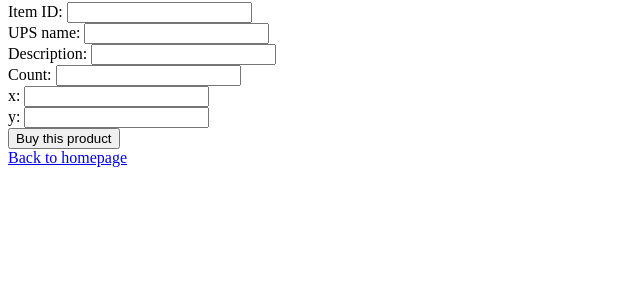
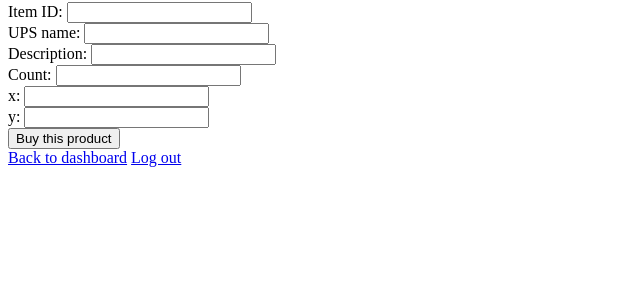
Before and after one commit to xuanyangece/mini-Amazon-server-app, a Django app: page /webserver/buyProduct/1 in a window 1280 px wide. Shown: the part 105-405 px from the top of the page, without its empty margins (0-640 px from the left). Run offline with Django 3.2, Linux system fonts and the light colour scheme; the visitor is signed in with stand-in values (Sample User, id 1); data comes from the database, SQL or seed files in the repository.

Commit message:
Configure return to dashboard from buy

```diff
--- a/webserver/xjamazon/webserver/forms.py
+++ b/webserver/xjamazon/webserver/forms.py
@@ -14,9 +14,7 @@ class BuyProductForm(forms.Form):
 
 
 class WarehouseForm(forms.Form):
-    whID = forms.CharField(label='Warehouse ID', max_length=20)
     x = forms.IntegerField(label='x')
-    y = forms.IntegerField(label='y')
 
 
 class LoginForm(forms.Form):
--- a/webserver/xjamazon/webserver/templates/webserver/buyProduct.html
+++ b/webserver/xjamazon/webserver/templates/webserver/buyProduct.html
@@ -22,7 +22,8 @@
             {% endfor %}
             <div class="button-wrapper submit"><input type="submit" value="Buy this product"></div>
         </form>
-        <a href="/webserver/homepage">Back to homepage</a>
+        <a href="{% url 'webserver:dashboard' user.id %}">Back to dashboard</a>
+        <a href="{% url 'webserver:logout' %}">Log out</a>
     </div>
     {% endblock %}
 </body>
--- a/webserver/xjamazon/webserver/views.py
+++ b/webserver/xjamazon/webserver/views.py
@@ -87,7 +87,7 @@ def buyProduct(request, id):
     else:
         form = BuyProductForm()
 
-    return render(request, 'webserver/buyProduct.html', {'form': form})
+    return render(request, 'webserver/buyProduct.html', {'form': form, 'user': user})
 
 # createWarehouse page
 def createWarehouse(request):
```
